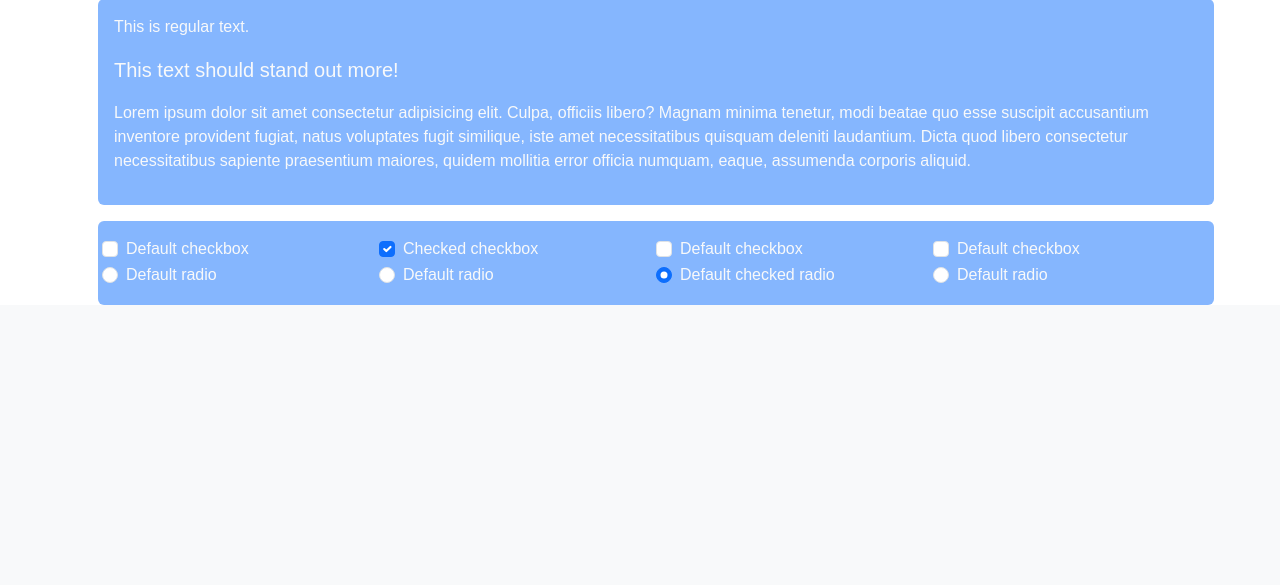
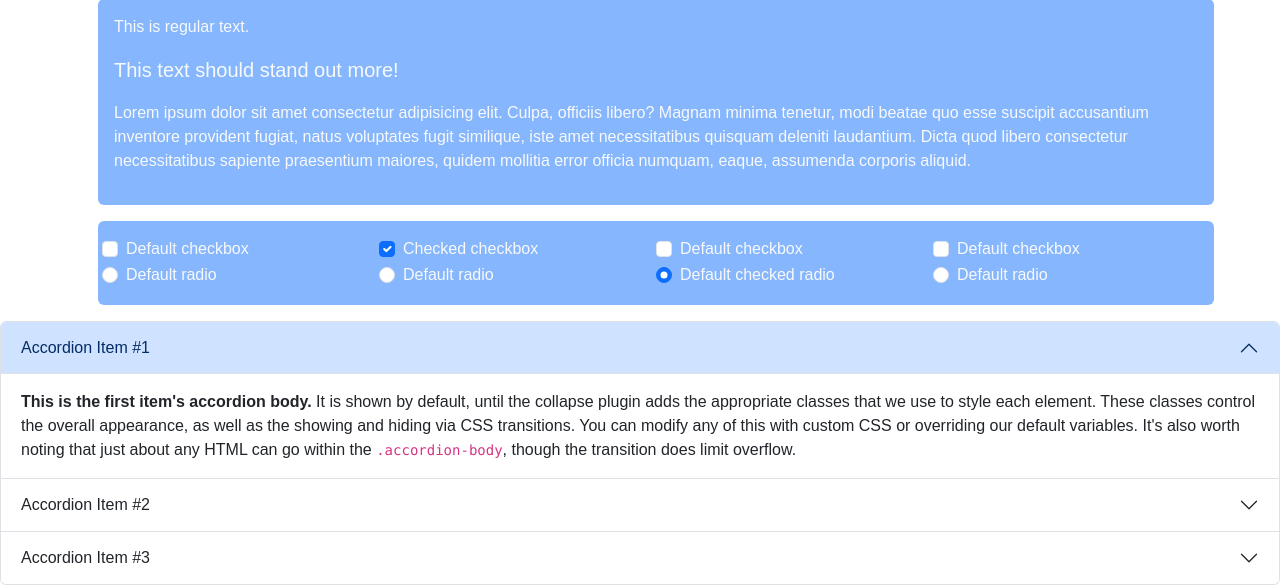
Before and after one commit to kariasmith/tree_survey, a Flask app: page /tree_survey in a window 1280 px wide. Shown: the part 555-1140 px from the top of the page. Before the commit the page ends 860 px from the top, so only its background shows below. Run offline with Flask 3, Linux system fonts and the light colour scheme; the visitor is signed in with stand-in values (Sample User, id 1).

Commit message:
Update tree_survey.html
Added accordion

```diff
--- a/flask_app/templates/tree_survey.html
+++ b/flask_app/templates/tree_survey.html
@@ -100,9 +100,46 @@
                     <label class="form-check-label" for="formRadioDefault">Default radio</label>
                 </div>
             </div>
-
         </div>
     </div>
-
+<!-- Accordion -->
+        <div class="accordion" id="accordionExample">
+  <div class="accordion-item">
+    <h2 class="accordion-header" id="headingOne">
+      <button class="accordion-button" type="button" data-bs-toggle="collapse" data-bs-target="#collapseOne" aria-expanded="true" aria-controls="collapseOne">
+        Accordion Item #1
+      </button>
+    </h2>
+    <div id="collapseOne" class="accordion-collapse collapse show" aria-labelledby="headingOne" data-bs-parent="#accordionExample">
+      <div class="accordion-body">
+        <strong>This is the first item's accordion body.</strong> It is shown by default, until the collapse plugin adds the appropriate classes that we use to style each element. These classes control the overall appearance, as well as the showing and hiding via CSS transitions. You can modify any of this with custom CSS or overriding our default variables. It's also worth noting that just about any HTML can go within the <code>.accordion-body</code>, though the transition does limit overflow.
+      </div>
+    </div>
+  </div>
+  <div class="accordion-item">
+    <h2 class="accordion-header" id="headingTwo">
+      <button class="accordion-button collapsed" type="button" data-bs-toggle="collapse" data-bs-target="#collapseTwo" aria-expanded="false" aria-controls="collapseTwo">
+        Accordion Item #2
+      </button>
+    </h2>
+    <div id="collapseTwo" class="accordion-collapse collapse" aria-labelledby="headingTwo" data-bs-parent="#accordionExample">
+      <div class="accordion-body">
+        <strong>This is the second item's accordion body.</strong> It is hidden by default, until the collapse plugin adds the appropriate classes that we use to style each element. These classes control the overall appearance, as well as the showing and hiding via CSS transitions. You can modify any of this with custom CSS or overriding our default variables. It's also worth noting that just about any HTML can go within the <code>.accordion-body</code>, though the transition does limit overflow.
+      </div>
+    </div>
+  </div>
+  <div class="accordion-item">
+    <h2 class="accordion-header" id="headingThree">
+      <button class="accordion-button collapsed" type="button" data-bs-toggle="collapse" data-bs-target="#collapseThree" aria-expanded="false" aria-controls="collapseThree">
+        Accordion Item #3
+      </button>
+    </h2>
+    <div id="collapseThree" class="accordion-collapse collapse" aria-labelledby="headingThree" data-bs-parent="#accordionExample">
+      <div class="accordion-body">
+        <strong>This is the third item's accordion body.</strong> It is hidden by default, until the collapse plugin adds the appropriate classes that we use to style each element. These classes control the overall appearance, as well as the showing and hiding via CSS transitions. You can modify any of this with custom CSS or overriding our default variables. It's also worth noting that just about any HTML can go within the <code>.accordion-body</code>, though the transition does limit overflow.
+      </div>
+    </div>
+  </div>
+</div>
 </body>
 </html>
```
